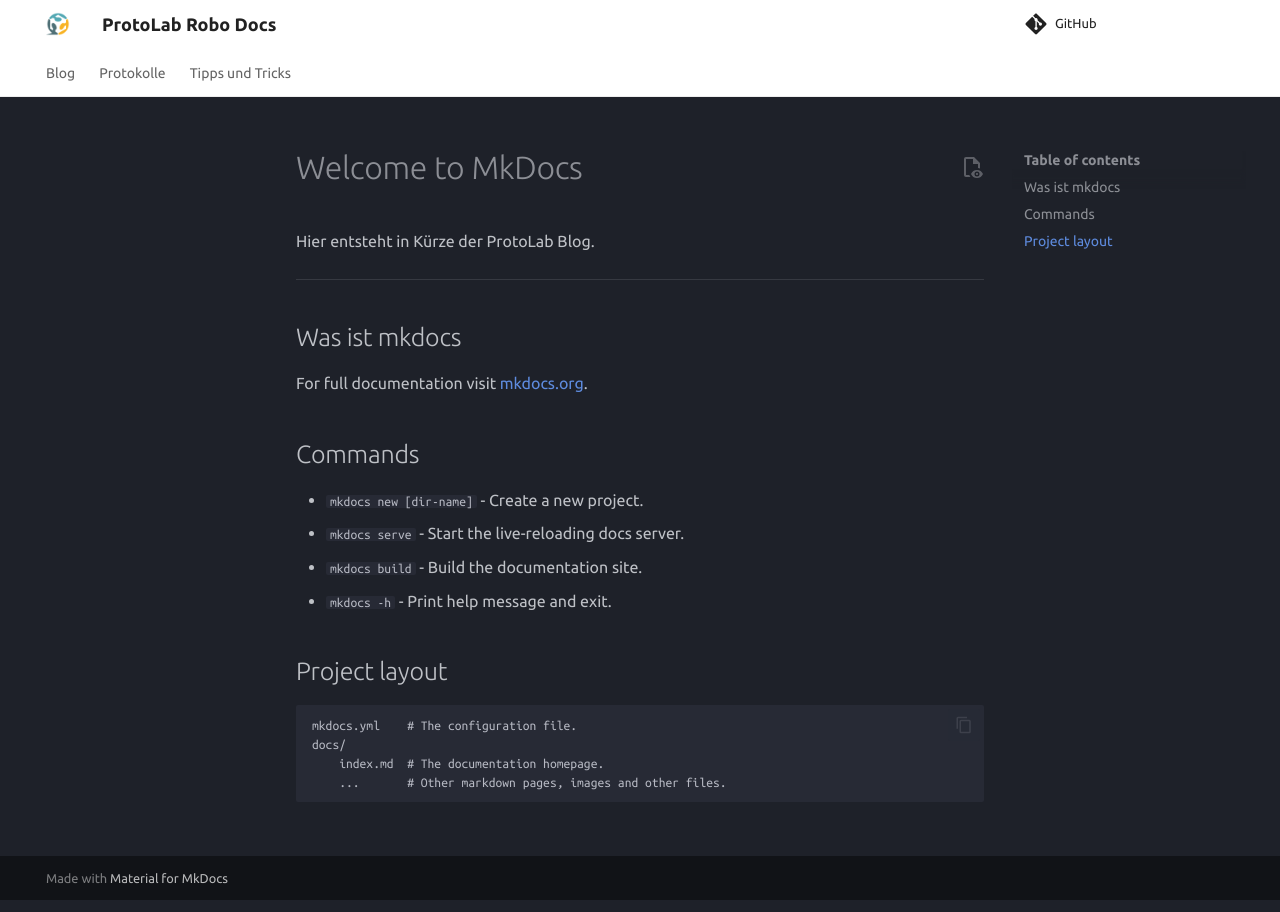
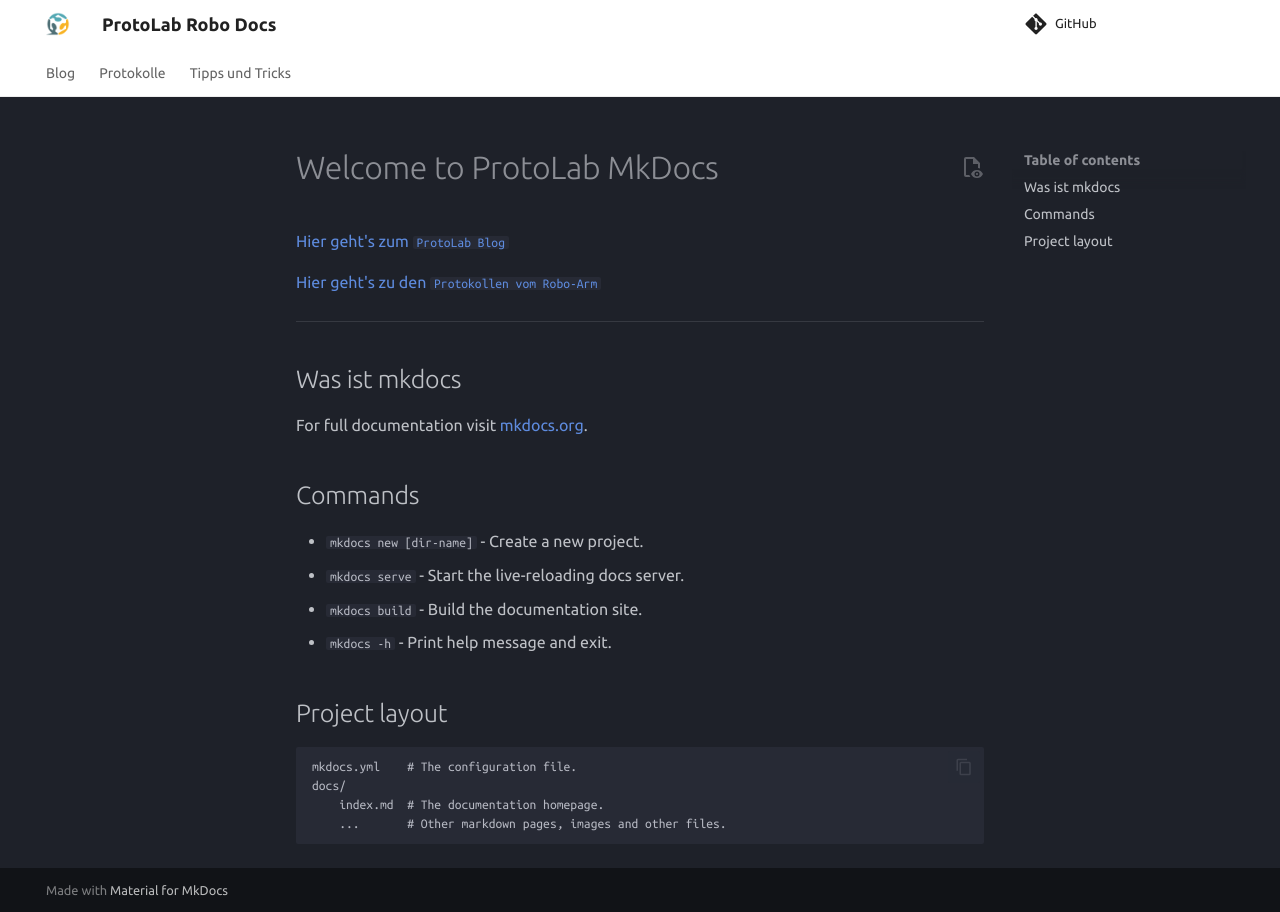
Before and after one commit to garagelab-dus/protolab-robo-docs, an MkDocs documentation site: the page built from docs/index.md, in a window 1280 px wide. Built offline with MkDocs 1.6.1 and Material for MkDocs 9.7.7, drawn with Linux system fonts in a browser that asks for light colours; comment, search, counter and statistics services are not loaded.

```diff
--- a/docs/index.md
+++ b/docs/index.md
@@ -1,6 +1,8 @@
-# Welcome to MkDocs
+# Welcome to ProtoLab MkDocs
 
-Hier entsteht in Kürze der ProtoLab Blog.
+[Hier geht's zum `ProtoLab Blog`](https://garagelab-dus.github.io/protolab-robo-docs/blog/)
+
+[Hier geht's zu den `Protokollen vom Robo-Arm`](https://garagelab-dus.github.io/protolab-robo-docs/Protokolle/Backlog/)
 
 ---
 
```
Also changed, not shown: docs/blog/posts/demo-post.md (+1 -1 lines).
